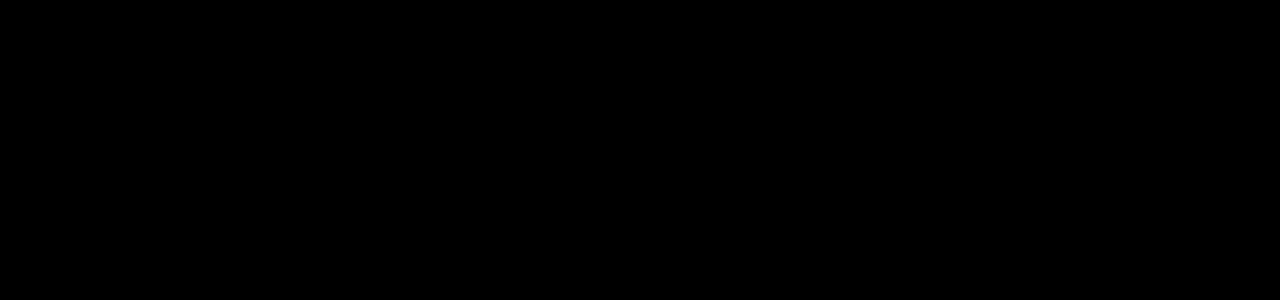
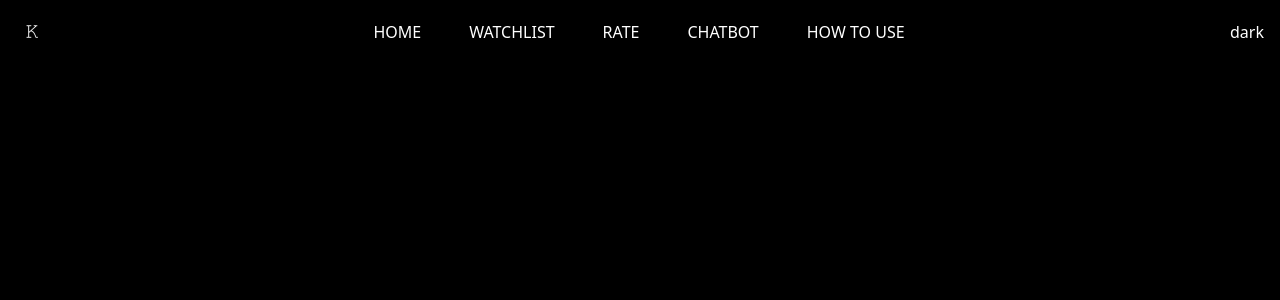
Before and after one commit to helastro/mini-project_helmy-firdyastro, a React (Vite) app in the folder kinolist/: page /Rate in a window 1280 px wide. Before the commit this address had no page. Shown: the top 300 px of the page. Built offline with nearby package versions, Linux system fonts and the light colour scheme.

Commit message:
init rate

```diff
--- a/kinolist/src/App.css
+++ b/kinolist/src/App.css
@@ -1,6 +1,6 @@
 body {
   background: #000;
-  color: white;
+  color: #fff;
 }
 
 ::-webkit-scrollbar {
--- a/kinolist/src/App.jsx
+++ b/kinolist/src/App.jsx
@@ -3,6 +3,7 @@
 import { BrowserRouter, Routes, Route } from "react-router-dom";
 import LandingPage from "./pages/LandingPage";
 import WatchList from "./pages/WatchList";
+import Rate from "./pages/Rate";
 
 function App() {
   return (
@@ -10,6 +11,7 @@
       <Routes>
         <Route path="/" element={<LandingPage />} />
         <Route path="/Watchlist" element={<WatchList />} />
+        <Route path="/Rate" element={<Rate />} />
       </Routes>
     </BrowserRouter>
   );
--- /dev/null
+++ b/kinolist/src/components/AddRate.jsx
@@ -0,0 +1,11 @@
+import React from "react";
+
+function AddRate() {
+  return (
+    <>
+      <span>Add to Rate</span>
+    </>
+  );
+}
+
+export default AddRate;
--- /dev/null
+++ b/kinolist/src/components/MovieListRate.jsx
@@ -0,0 +1,23 @@
+// import React from "react";
+// import "../App.css";
+
+// function MovieListRate(props) {
+//   const RateComponent = props.rateComponent;
+
+//   return (
+//     <>
+//       <div className="scroll-container overflow-y-hidden overflow-x-auto flex flex-nowrap">
+//         {props.movies.map((movie, index) => (
+//           <div className="image-container relative me-4 flex-shrink-0 flex justify-start transition duration-200 hover:cursor-pointer hover:scale-105">
+//             <img src={movie.Poster} alt="movie" className="rounded" />
+//             <div onClick={() => props.handleRateClick(movie)} className="overlay flex items-center justify-center inset-0 w-full transition duration-250 ease-in opacity-0 text-xl p-5 text-center absolute">
+//               <RateComponent />
+//             </div>
+//           </div>
+//         ))}
+//       </div>
+//     </>
+//   );
+// }
+
+// export default MovieListRate;
--- a/kinolist/src/components/Navbar.jsx
+++ b/kinolist/src/components/Navbar.jsx
@@ -16,7 +16,7 @@
               <Link to="/Watchlist">WATCHLIST</Link>
             </li>
             <li className="font-normal">
-              <Link to="/">RATE</Link>
+              <Link to="/Rate">RATE</Link>
             </li>
             <li className="font-normal">
               <Link to="/">CHATBOT</Link>
--- /dev/null
+++ b/kinolist/src/components/RemoveRate.jsx
@@ -0,0 +1,11 @@
+import React from "react";
+
+function RemoveRate() {
+  return (
+    <>
+      <span>Remove from Rate</span>
+    </>
+  );
+}
+
+export default RemoveRate;
--- a/kinolist/src/pages/LandingPage.jsx
+++ b/kinolist/src/pages/LandingPage.jsx
@@ -3,13 +3,14 @@
 import Navbar from "../components/Navbar";
 
 function LandingPage() {
-  const backgroundLandingPage = {
-    backgroundImage: { BackgroundLandingPage },
-    backgroundSize: "cover",
-    backgroundRepeat: "no-repeat",
-  };
   return (
-    <div style={backgroundLandingPage}>
+    <div
+      className="text-white bg-center	bg-cover w-screen h-screen bg-black relative"
+      style={{
+        backgroundImage: `url(${BackgroundLandingPage}),`,
+      }}
+    >
+      <div className="absolute inset-0 bg-black opacity-90"></div>
       <Navbar />
     </div>
   );
--- /dev/null
+++ b/kinolist/src/pages/Rate.jsx
@@ -0,0 +1,73 @@
+import React, { useState, useEffect } from "react";
+import "../App.css";
+import Navbar from "../components/Navbar";
+// import MovieListRate from "../components/MovieListRate";
+// import MovieListHeading from "../components/MovieListHeading";
+// import SearchBar from "../components/SearchBar";
+// import AddRate from "../components/AddRate";
+// import RemoveRate from "../components/RemoveRate";
+
+function Rate() {
+  //   const [movies, setMovies] = useState([]);
+  //   const [rate, setRate] = useState([]);
+  //   const [searchValue, setSearchValue] = useState("");
+
+  //   const getMovieRequest = async (searchValue) => {
+  //     const url = `http://www.omdbapi.com/?s=${searchValue}&apikey=d38ed0a8`;
+  //     const response = await fetch(url);
+  //     const responseJson = await response.json();
+
+  //     if (responseJson.Search) {
+  //       setMovies(responseJson.Search);
+  //     }
+  //   };
+
+  //   useEffect(() => {
+  //     getMovieRequest(searchValue);
+  //   }, [searchValue]);
+
+  //   useEffect(() => {
+  //     const movieRate = JSON.parse(localStorage.getItem("react-kinolist-rate"));
+  //     setRate(movieRate);
+  //   }, []);
+
+  //   const saveToLocalStorage = (items) => {
+  //     localStorage.setItem("react-kinolist-rate", JSON.stringify(items));
+  //   };
+
+  //   const addRateMovie = (movie) => {
+  //     const newRate = [...rate, movie];
+  //     setRate(newRate);
+  //     saveToLocalStorage(newRate);
+  //   };
+
+  //   const removeRateMovie = (movie) => {
+  //     const newRate = rate.filter((rate) => rate.imdbID !== movie.imdbID);
+  //     setRate(newRate);
+  //     saveToLocalStorage(newRate);
+  //   };
+
+  return (
+    <>
+      <div className="bg-black h-max text-white">
+        <Navbar />
+        {/* <div className="scroll container mx-auto ">
+          <div>
+            <SearchBar searchValue={searchValue} setSearchValue={setSearchValue} />
+          </div>
+          <div className="flex">
+            <MovieListRate movies={movies} handleRateClick={addRateMovie} rateComponent={AddRate} />
+          </div>
+          <div className="flex items-center mt-4 mb-4">
+            <MovieListHeading heading="RATE" />
+          </div>{" "}
+          <div className="flex">
+            <MovieListRate movies={rate} handleRateClick={removeRateMovie} rateComponent={RemoveRate} />
+          </div>
+        </div> */}
+      </div>
+    </>
+  );
+}
+
+export default Rate;
--- a/kinolist/src/pages/WatchList.jsx
+++ b/kinolist/src/pages/WatchList.jsx
@@ -49,8 +49,9 @@
 
   return (
     <>
+      <div className="bg-black h-max text-white">
         <Navbar />
-      <div className="scroll container mx-auto">
+        <div className="scroll container mx-auto ">
           <div>
             <SearchBar searchValue={searchValue} setSearchValue={setSearchValue} />
           </div>
@@ -64,6 +65,7 @@
             <MovieList movies={watchlist} handleWatchlistClick={removeWatchlistMovie} watchlistComponent={RemoveWatchlist} />
           </div>
         </div>
+      </div>
     </>
   );
 }
```
Lines whose indentation alone changed are shown as unchanged.
